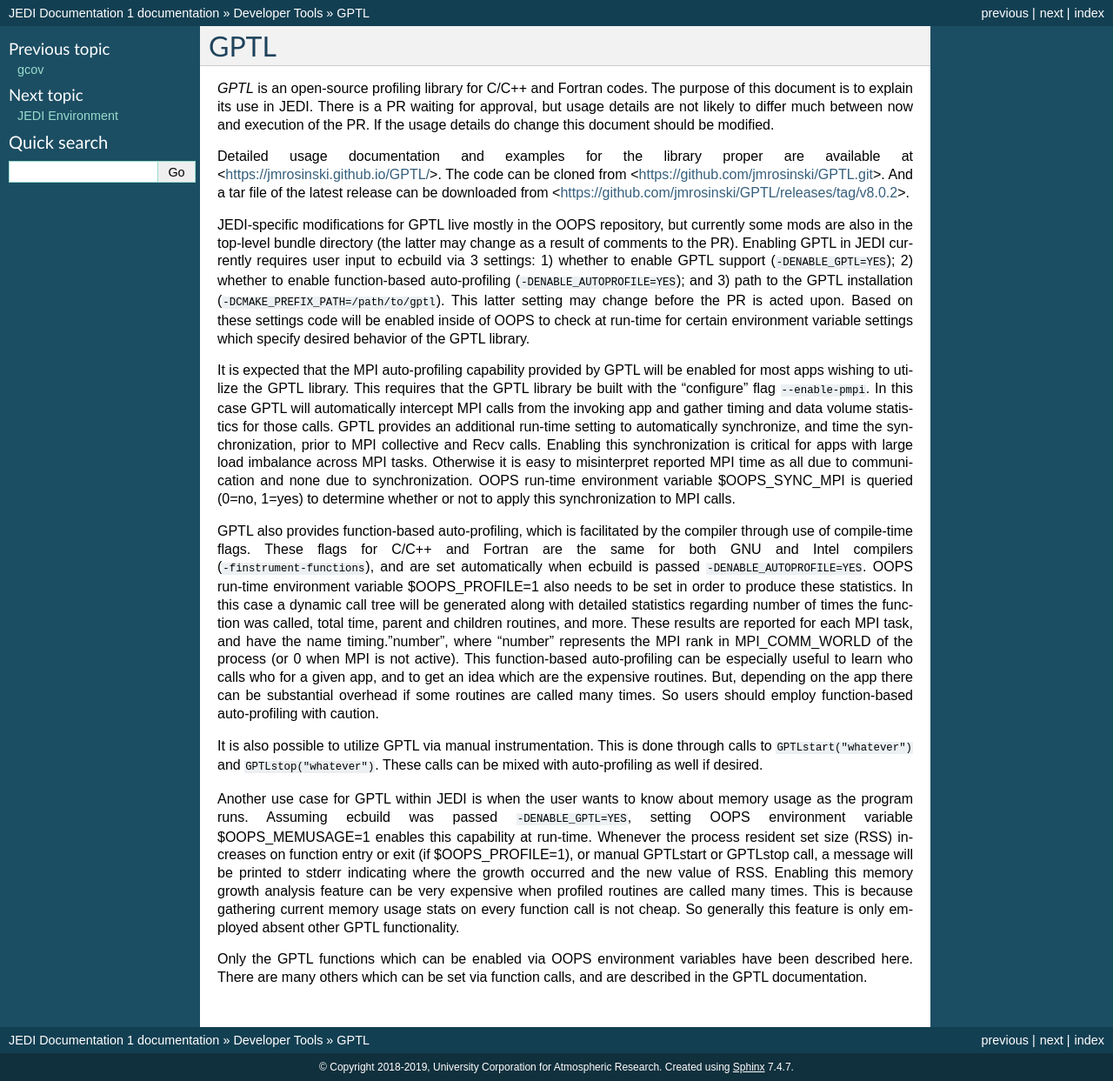
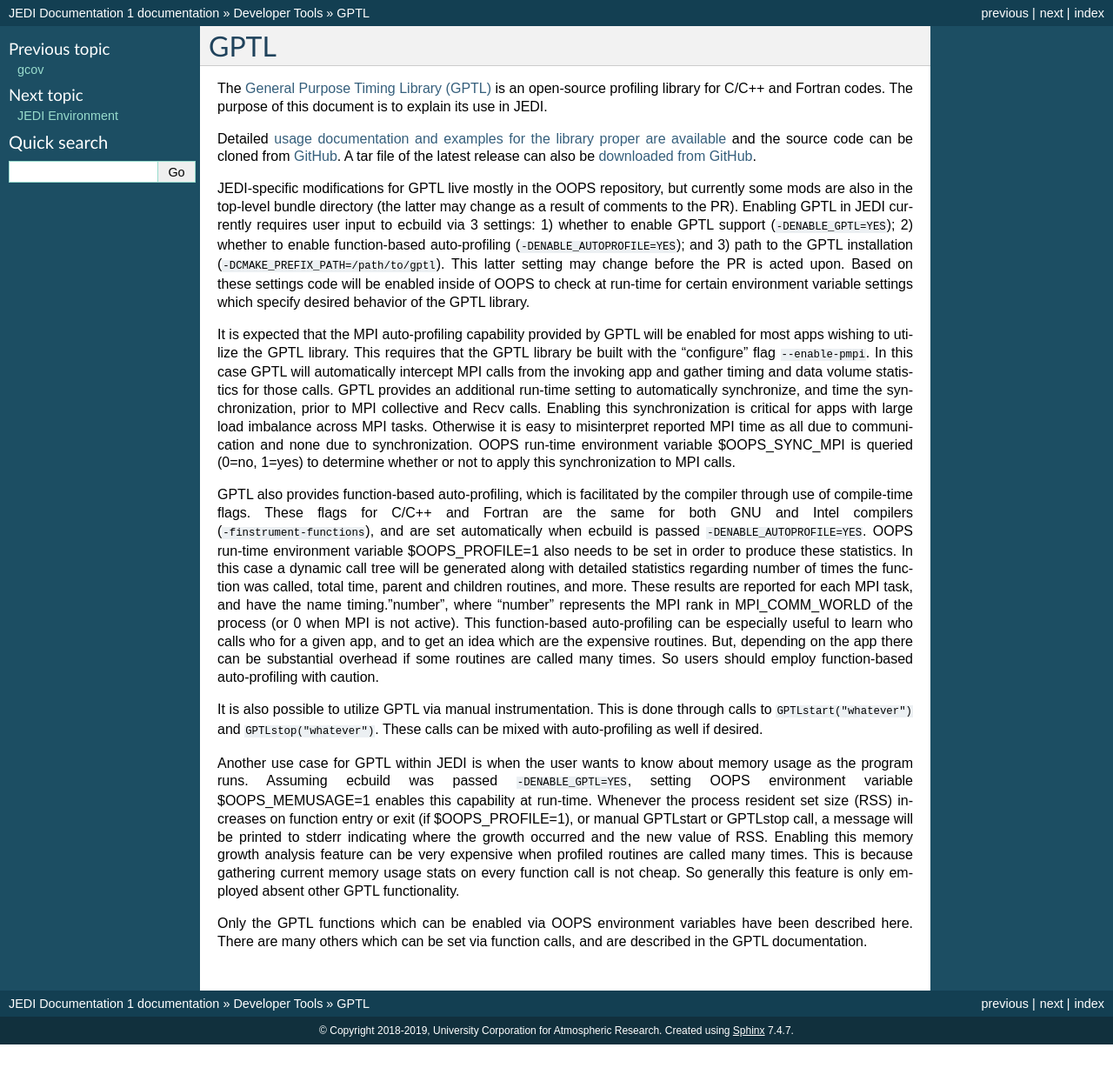
Before and after one commit to JCSDA/jedi-docs, a Sphinx documentation site: the page built from docs/developer/developer_tools/gptl.rst, in a window 1280 px wide. Shown: the whole page at 87% size. Built offline with Sphinx 7.4.7, drawn with Linux system fonts in a browser that asks for light colours; after the commit the page ends 1201 px from its top, so only the background shows below that.

Commit message:
improved rst formatting

```diff
--- a/docs/developer/developer_tools/gptl.rst
+++ b/docs/developer/developer_tools/gptl.rst
@@ -1,9 +1,9 @@
 GPTL
 ====
 
-*GPTL* is an open-source profiling library for C/C++ and Fortran codes. The purpose of this document is to explain its use in JEDI. There is a PR waiting for approval, but usage details are not likely to differ much between now and execution of the PR. If the usage details do change this document should be modified.
+The `General Purpose Timing Library (GPTL) <https://jmrosinski.github.io/GPTL/>`_ is an open-source profiling library for C/C++ and Fortran codes. The purpose of this document is to explain its use in JEDI.
 
-Detailed usage documentation and examples for the library proper are available at <https://jmrosinski.github.io/GPTL/>. The code can be cloned from <https://github.com/jmrosinski/GPTL.git>. And a tar file of the latest release can be downloaded from <https://github.com/jmrosinski/GPTL/releases/tag/v8.0.2>.
+Detailed `usage documentation and examples for the library proper are available <https://jmrosinski.github.io/GPTL/>`_ and the source code can be cloned from `GitHub <https://github.com/jmrosinski/GPTL.git>`_. A tar file of the latest release can also be `downloaded from GitHub <https://github.com/jmrosinski/GPTL/releases/tag/v8.0.3>`_.
 
 JEDI-specific modifications for GPTL live mostly in the OOPS repository, but currently some mods are also in the top-level bundle directory (the latter may change as a result of comments to the PR). Enabling GPTL in JEDI currently requires user input to ecbuild via 3 settings: 1) whether to enable GPTL support (:code:`-DENABLE_GPTL=YES`); 2) whether to enable function-based auto-profiling (:code:`-DENABLE_AUTOPROFILE=YES`); and 3) path to the GPTL installation (:code:`-DCMAKE_PREFIX_PATH=/path/to/gptl`). This latter setting may change before the PR is acted upon. Based on these settings code will be enabled inside of OOPS to check at run-time for certain environment variable settings which specify desired behavior of the GPTL library.
 
```
